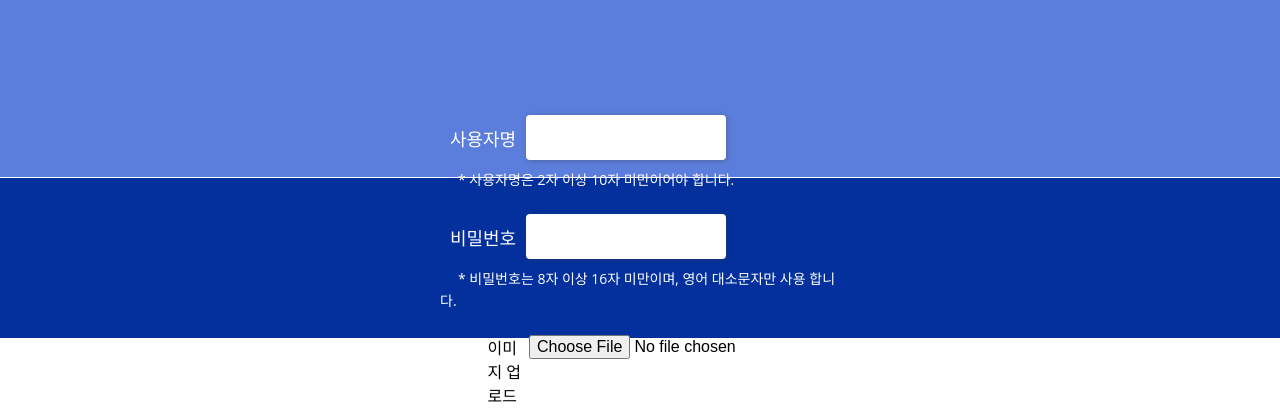
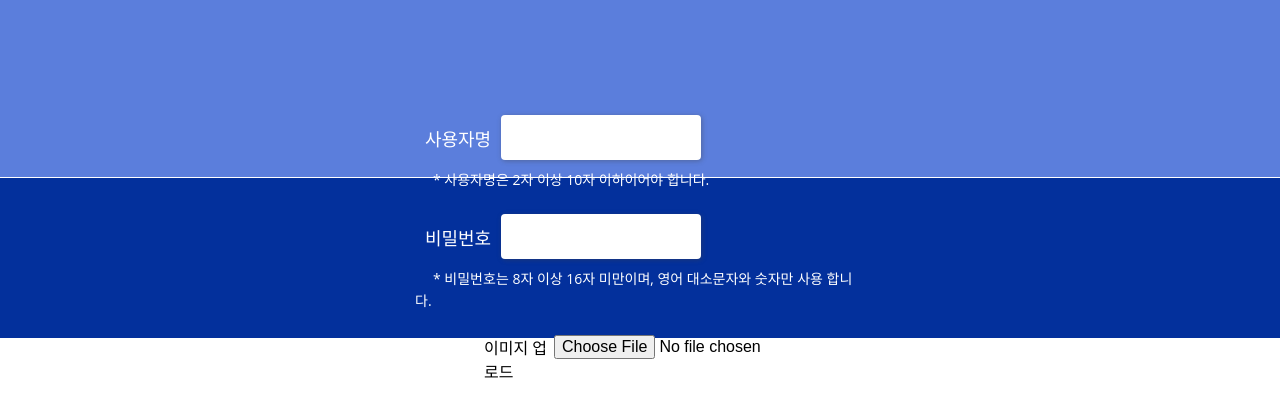
Before and after one commit to kay0829/get_familiar_with_front_project_D, a website: page how_to_use_dom/index.html in a window 1280 px wide. Shown: the part 462-882 px from the top of the page. Drawn offline with Linux system fonts and the light colour scheme.

Commit message:
🔨 dom-기본_코드_작성) index.html 파일 내 사용자 계정 입력값 안내문구 변경

```diff
--- a/how_to_use_dom/css/user-auth-modal.css
+++ b/how_to_use_dom/css/user-auth-modal.css
@@ -55,7 +55,7 @@
 }
 
 .user-auth-modal__main__input-container > div {
-    width: 400px;
+    width: 450px;
     margin: 8px;
 }
 
--- a/how_to_use_dom/index.html
+++ b/how_to_use_dom/index.html
@@ -43,20 +43,20 @@
                         <label class="user-auth-modal__main__input-label" for="userAuthName">사용자명</label>
                         <input class="user-auth-modal__main__input" type="text" id="userAuthName" />
                     </div>
-                    <span class="guide-msg">* 사용자명은 2자 이상 10자 미만이어야 합니다.</span>
+                    <span class="guide-msg">* 사용자명은 2자 이상 10자 이하이어야 합니다.</span>
                 </div>
                 <div>
                     <div style="display: flex;margin: 8px;">
                         <label class="user-auth-modal__main__input-label" for="userAuthPw">비밀번호</label>
                         <input class="user-auth-modal__main__input" type="text" id="userAuthPw" />
                     </div>
-                    <span class="guide-msg">* 비밀번호는 8자 이상 16자 미만이며, 영어 대소문자만 사용 합니다.</span>
+                    <span class="guide-msg">* 비밀번호는 8자 이상 16자 미만이며, 영어 대소문자와 숫자만 사용 합니다.</span>
                 </div>
                 <div>
                     <div style="display: flex;margin: 8px;">
                         <label class="user-auth-modal__main__input-label">이미지</label>
                         <label for="userAuthImage" class="user-auth-modal__main__file-label">이미지 업로드</label>
-                        <input class="" type="file" id="userAuthImage" />
+                        <input class="" type="file" id="userAuthImage" accept="image/*" />
                     </div>
                     <span class="guide-msg">* 이미지를 등록하지 않을 경우 기본 이미지로 등록됩니다.</span>
                 </div>
```
